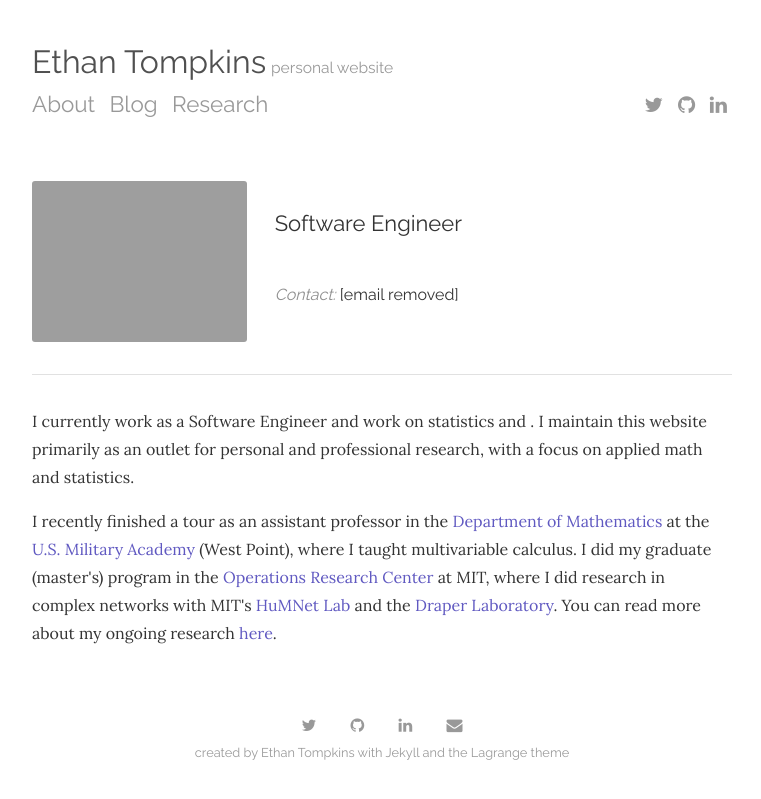
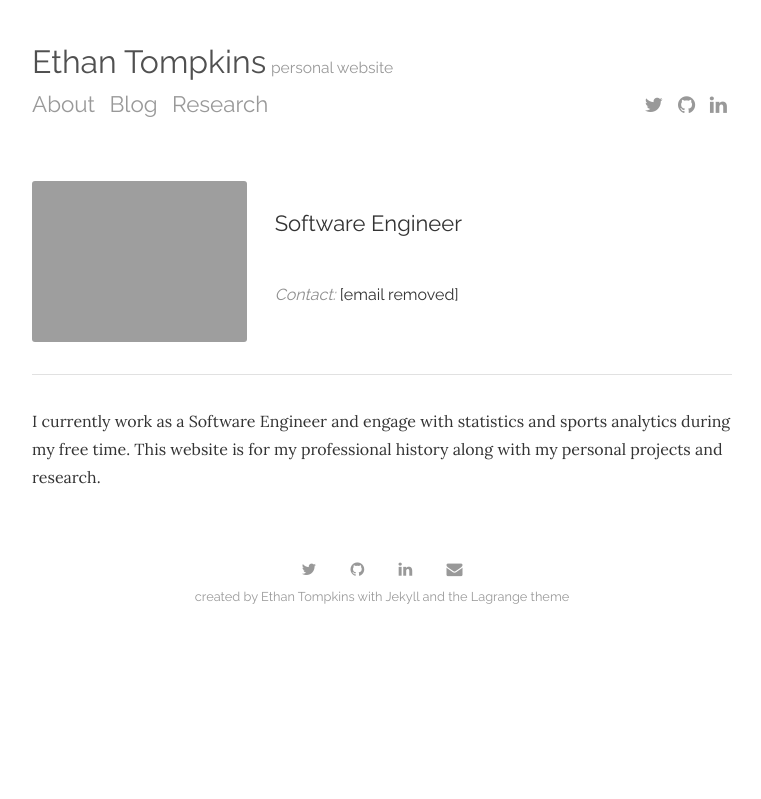
Before and after one commit to ethantompkins/ethantompkins.github.io, a Jekyll site: the page built from index.html, in a window 1280 px wide. Shown: the top 799 px of the page, without its empty margins (258-1019 px from the left). Built offline with Jekyll 4.4.1, drawn with Linux system fonts in a browser that asks for light colours; nearby versions of some CDN libraries; the list of posts is cut into pages by our own code.

Commit message:
Made about me page

```diff
--- a/index.html
+++ b/index.html
@@ -20,6 +20,6 @@ title: About
 
 <hr>
 
-<p>I currently work as a Software Engineer and work on statistics and .  I maintain this website primarily as an outlet for personal and professional research, with a focus on applied math and statistics. </p>
-
-<p>I recently finished a tour as an assistant professor in the <a href="http://www.usma.edu/math">Department of Mathematics</a> at the <a href="http://www.usma.edu">U.S. Military Academy</a> (West Point), where I taught multivariable calculus.  I did my graduate (master's) program in the <a href="http://orc.mit.edu">Operations Research Center</a> at MIT, where I did research in complex networks with MIT's <a href="http://humnet.mit.edu">HuMNet Lab</a> and the <a href="http://www.draper.com">Draper Laboratory</a>.  You can read more about my ongoing research <a href="https://stmorse.github.io/research.html">here</a>.</p>
+<p>I currently work as a Software Engineer and engage with statistics
+    and sports analytics during my free time. This website is for my professional
+    history along with my personal projects and research.</p>
```
